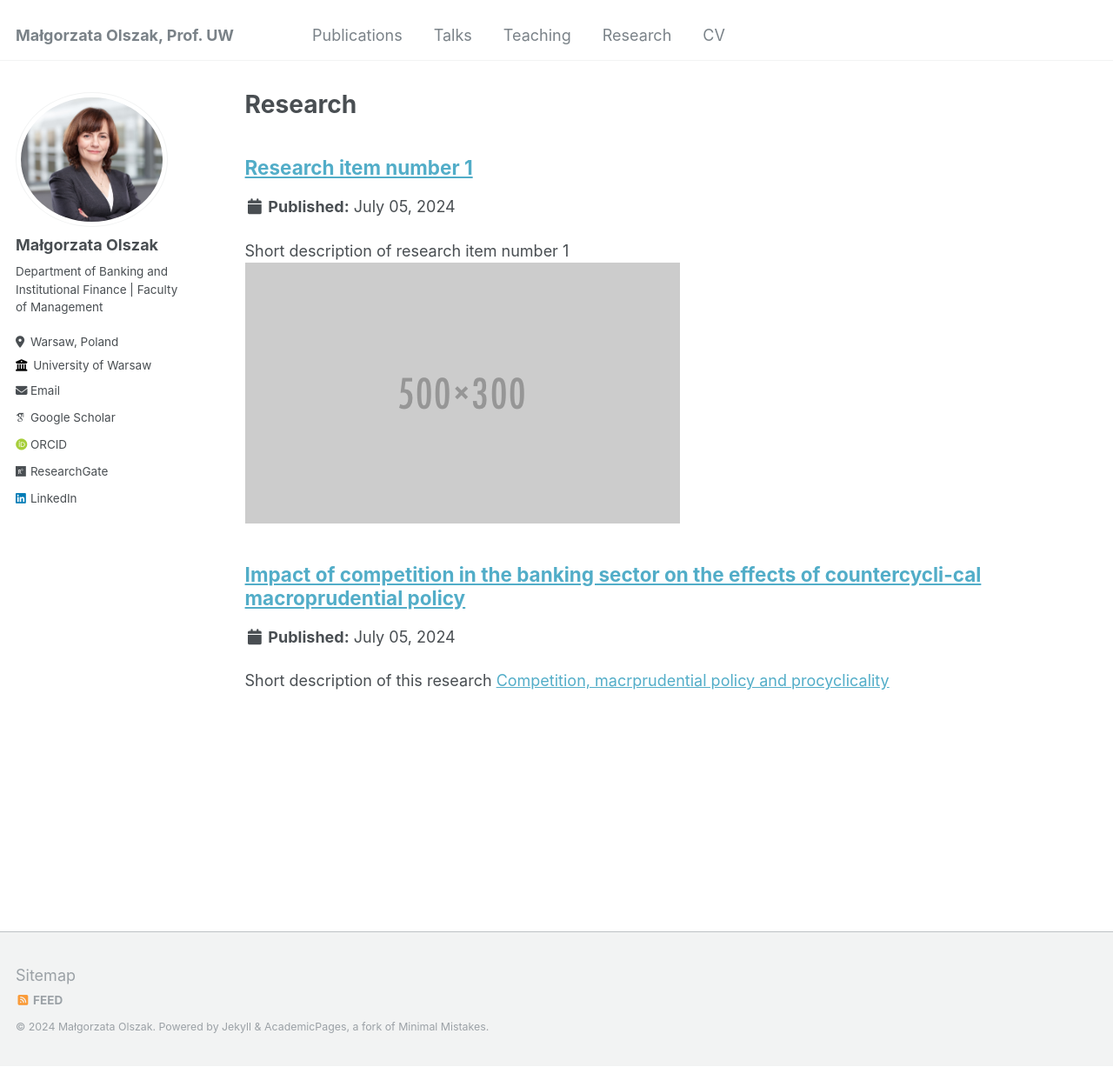
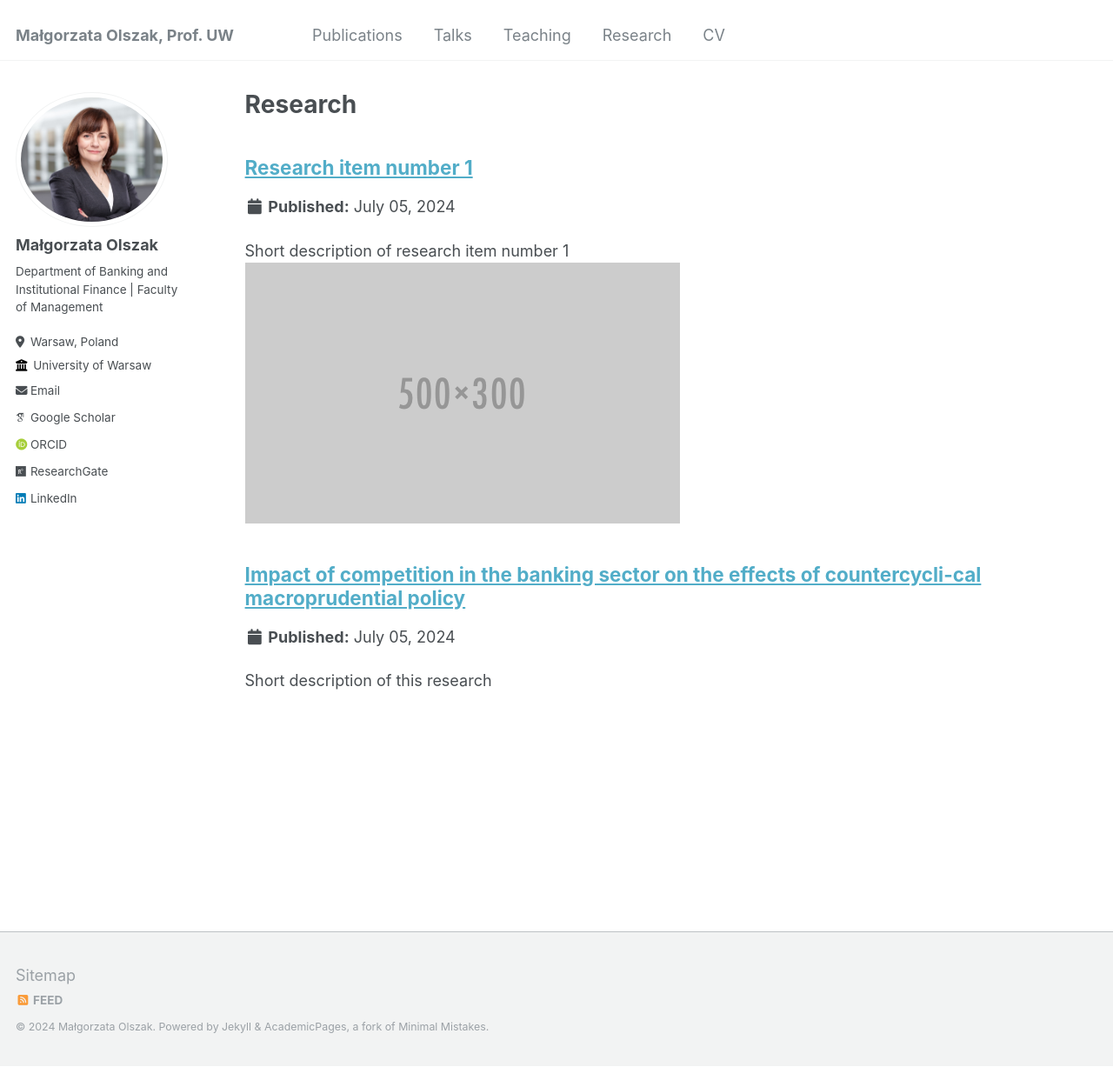
Before and after one commit to ma-olszak/ma-olszak.github.io, a Jekyll site: the page built from _pages/research.html, in a window 1280 px wide and 1227 px high. Shown: the whole window at 87% size. Built offline with Jekyll 4.4.1, drawn with Linux system fonts in a browser that asks for light colours; some web fonts are replaced.

Commit message:
Update research-2.html

```diff
--- a/_research/research-2.html
+++ b/_research/research-2.html
@@ -1,9 +1,11 @@
 ---
 title: "Impact of competition in the banking sector on the effects of countercycli-cal macroprudential policy"
-excerpt: "Short description of this research [Competition, macrprudential policy and procyclicality](https://projekty.ncn.gov.pl/index.php?projekt_id=353301)"
+excerpt: "Short description of this research "
 collection: research
 ---
 
 The aim of this research was to determine to what extent competition in the banking sector affects the effectiveness of countercyclical macroprudential policy. We have looked at two areas.
 In the first area the research covered identification of the role of competition in procyclicality of bank activity. The procyclicality captures the links between business cycle and bank activity. This activity was analyzed from several perspectives, including growth rates of assets, loans, deposits, leverage, loan loss provisions and portability ratios. We show that the link between competition and sensitivity of bank activity to business cycle depends on the income-level. Increased competition is associated with increased procyclicality of growth in asses, lending, deposits and of loan-loss provisions and profitability in high-income countries.
 In the second area, our primary interest was the relationship between competition and the effect of macroprudential policy on loan growth and between the impact of macroprudential policy on the procyclicality of loan growth of a bank.
+---
+[Competition, macrprudential policy and procyclicality](https://projekty.ncn.gov.pl/index.php?projekt_id=353301)
```
